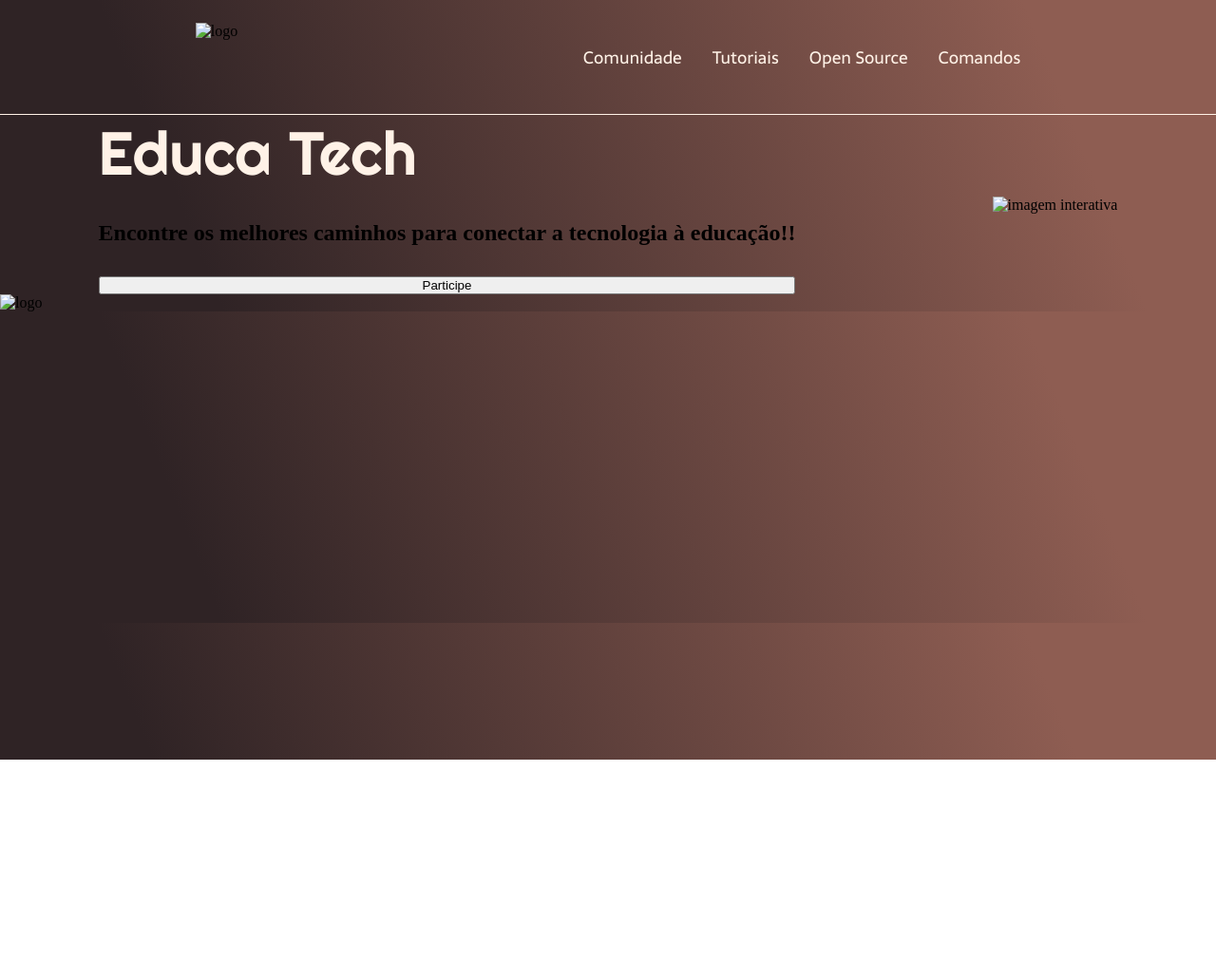
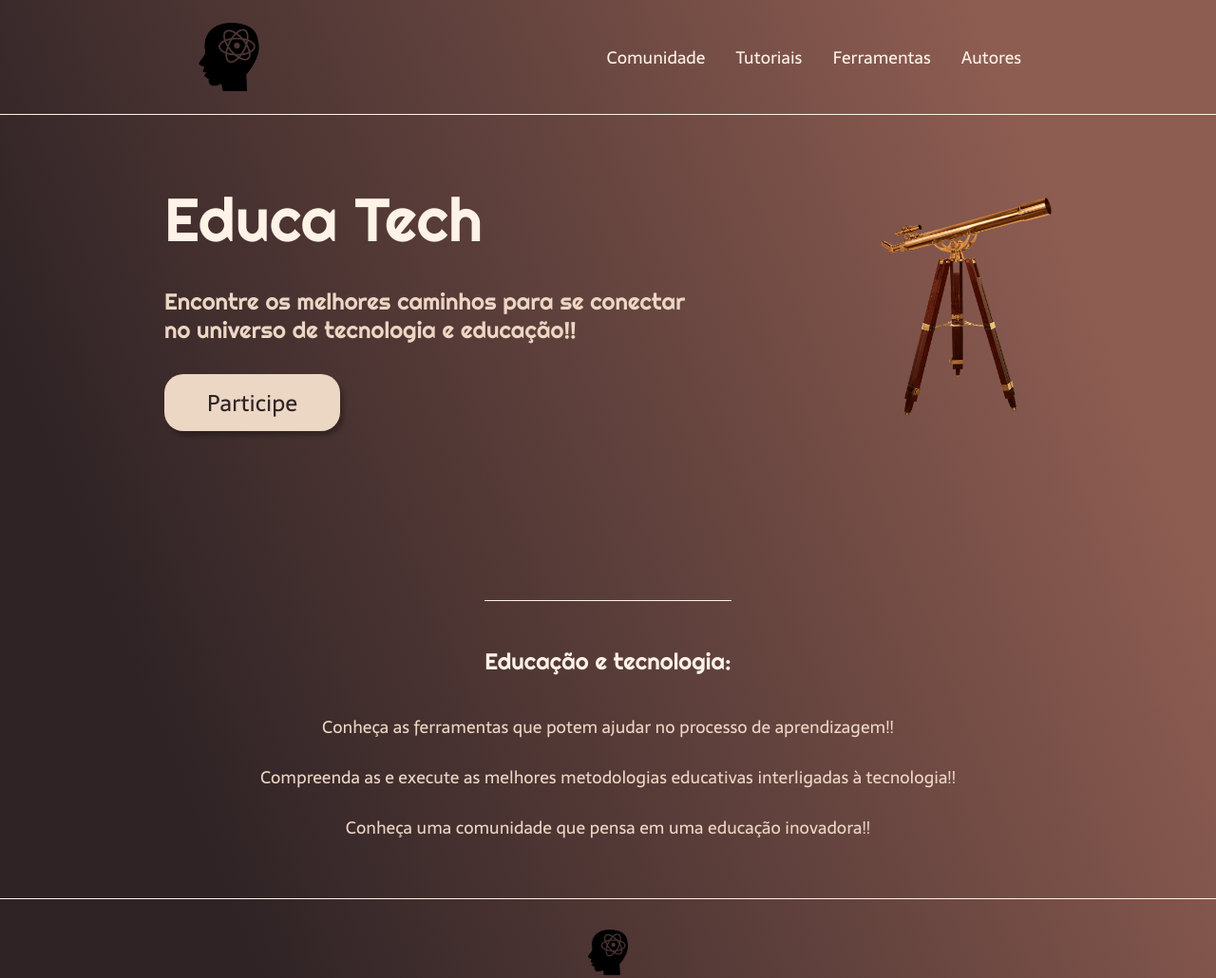
Before and after one commit to Jessesantoz/Educ_tech, a website: page view/index.ejs in a window 1280 px wide. Shown: the top 1030 px of the page at 95% size. Before the commit the page ends 800 px from the top, so only its background shows below. Drawn offline with nearby package versions, Linux system fonts and the light colour scheme; files that its build step writes are made by us from their sources.

Commit message:
Estilização
Adicionamento de imagens e ajustes de estilo com css.

```diff
--- a/public/style.css
+++ b/public/style.css
@@ -41,6 +41,7 @@ body {
 }
 
 .conteudo-principal {
+    padding: 70px;
     display: flex;
     flex-direction: row;
     align-items: center;
@@ -59,3 +60,70 @@ body {
     font-size: 64px;
     color: #FFF2E7;
 }
+
+.conteudo-principal-escrito-sub-titulo {
+    font-family: 'Righteous', cursive;
+    font-weight: 400;
+    font-size: 24px;
+    color: #ECD6C4;
+}
+
+.conteudo-principal-button {
+    background-color: #ECD6C4;
+    width: 185px;
+    height: 60px;
+    border: none;
+    box-shadow: 4px 5px 4px rgba(0, 0, 0, 0.25);
+    border-radius: 20px;
+    font-family: 'Sarala', sans-serif;
+    color: #2F2325;
+    font-weight: 400;
+    font-size: 24px;
+}
+
+.conteudo-principal-button:hover {
+    background-color: rgba(236, 214, 196, 0.53);
+}
+
+.conteudo-principal-img {
+    height: 230px;
+    width: 180px;
+}
+
+.conteudo-secundario {
+    padding: 60px;
+    display: flex;
+    flex-direction: column;
+    align-items: center;
+    gap: 24px;
+    margin-top: 48px;
+}
+
+.conteudo-secundario-titulo {
+    border-top: 0.4px solid #FFF2E7;
+    padding-top: 48px;
+    font-family: 'Righteous', cursive;
+    font-weight: 400;
+    font-size: 24px;
+    color: #FFF2E7;
+    margin-bottom: 16px;
+}
+
+.conteudo-secundario-paragrafo {
+    font-family: 'Sarala', sans-serif;
+    color: #ECD6C4;
+    font-weight: 300;
+    font-size: 18px;
+}
+
+.rodape {
+    padding: 32px;
+    border-top: 0.4px solid #FFF2E7;
+
+}
+
+.rodape-img {
+    height: 48px;
+    display: block;
+    margin: 0 auto;
+}
--- a/view/index.ejs
+++ b/view/index.ejs
@@ -10,12 +10,12 @@
 
 <body>
     <header class="cabeçalho">
-        <img class="img_cabeçalho" src="" alt="logo">
+        <img class="img_cabeçalho" src="/img_cabeçalho.png" alt="logo">
         <nav class= "cabeçalho_geral">
             <a class="button_cabeçalho" href="">Comunidade</a>
             <a class="button_cabeçalho" href="">Tutoriais</a>
-            <a class="button_cabeçalho" href="">Open Source</a>
-            <a class="button_cabeçalho" href="">Comandos</a>
+            <a class="button_cabeçalho" href="">Ferramentas</a>
+            <a class="button_cabeçalho" href="">Autores</a>
         </nav>
     </header>
 
@@ -23,25 +23,25 @@
         <section class="conteudo-principal">
             <div class="conteudo-principal-escrito">
                 <h1 class="conteudo-principal-escrito-titulo">Educa Tech</h1>
-                <h2 class="conteudo-principal-escrito-sub-titulo">Encontre os melhores caminhos para conectar a tecnologia à educação!!</h2>
+                <h2 class="conteudo-principal-escrito-sub-titulo">Encontre os melhores caminhos para se conectar <br> no universo de tecnologia e educação!!</h2>
                 <button class="conteudo-principal-button">Participe</button>
             </div>
 
-            <img class="conteudo-principal-img" src="" alt="imagem interativa">
+            <img class="conteudo-principal-img" src="/img_corpo.png" alt="imagem interativa">
         </section>
 
         <section class="conteudo-secundario">
 
-            <h3 class="conteudo-secundario-titulo"></h3>
-            <p class="conteudo-secundario-paragrafo"></p>
-            <p class="conteudo-secundario-paragrafo"></p>
-            <p class="conteudo-secundario-paragrafo"></p>
+            <h3 class="conteudo-secundario-titulo">Educação e tecnologia:</h3>
+            <p class="conteudo-secundario-paragrafo">Conheça as ferramentas que potem ajudar no processo de aprendizagem!!</p>
+            <p class="conteudo-secundario-paragrafo">Compreenda as e execute as melhores metodologias educativas interligadas à tecnologia!!</p>
+            <p class="conteudo-secundario-paragrafo">Conheça uma comunidade que pensa em uma educação inovadora!!</p>
 
         </section>
     </main>
 
     <footer class="rodape">
-        <img class="rodape-img" src="" alt="logo">
+        <img class="rodape-img" src="/img_cabeçalho.png" alt="logo">
     </footer>
 
 </body>
```
Also changed, not shown: public/img_cabeçalho.png (added), public/img_corpo.png (added).
